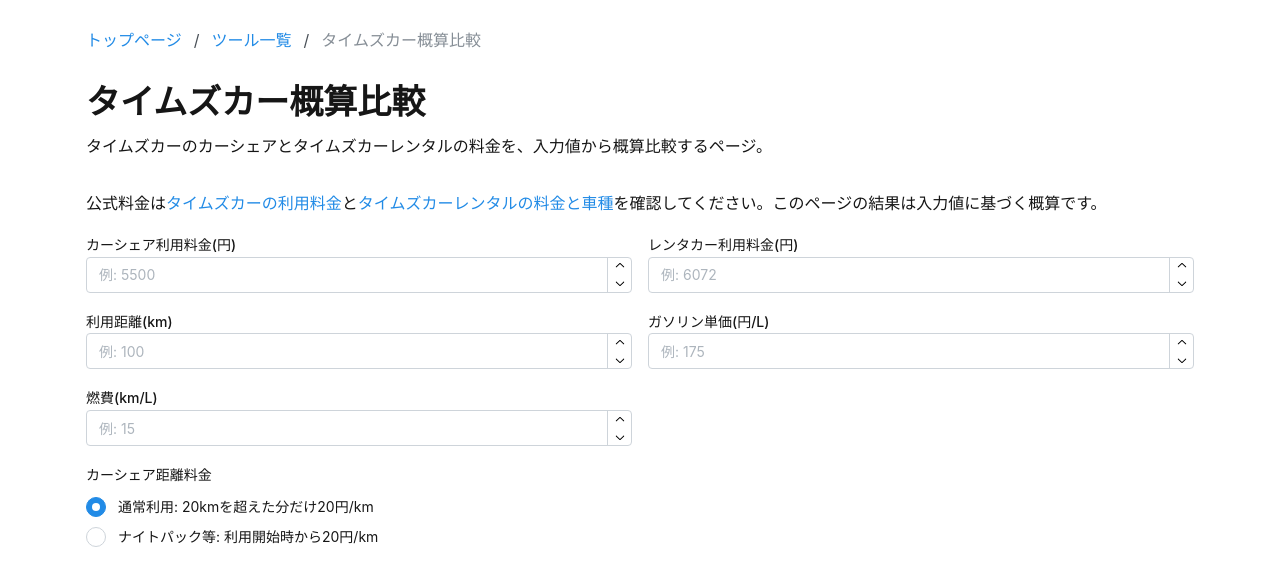
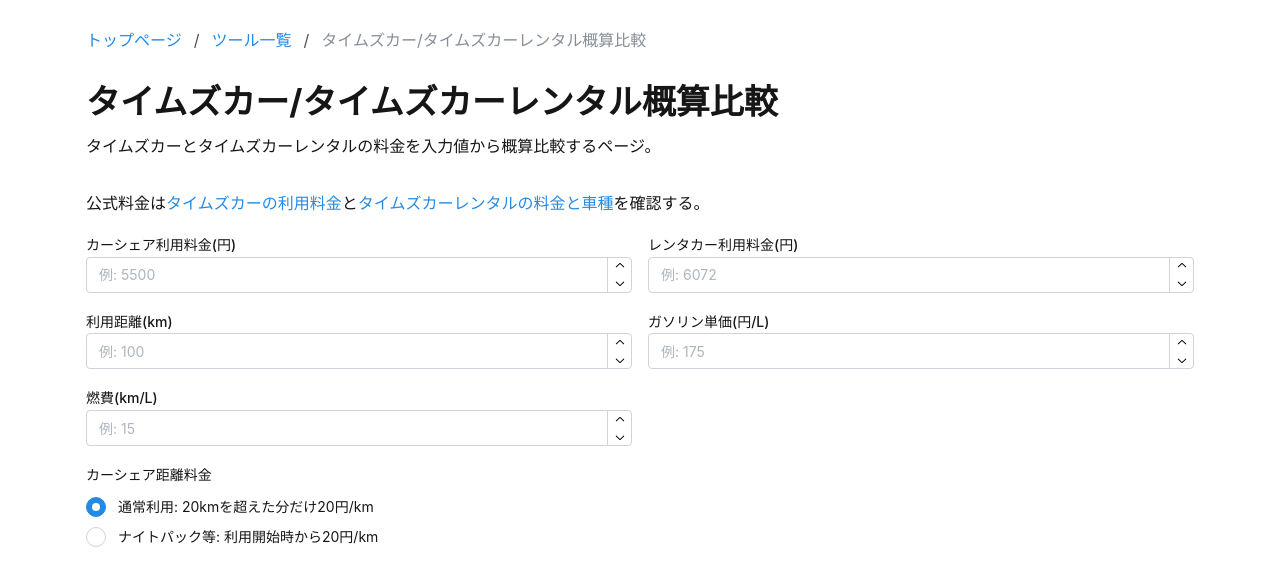
Before and after one commit to hiroxto/hiroxto.net, a Next.js app: page /tools/times-car-estimate-comparison in a window 1280 px wide. Shown: the top 586 px of the page. Built offline with nearby package versions, Linux system fonts and the light colour scheme.

Commit message:
feat: ページタイトルを修正

```diff
--- a/app/tools/page.tsx
+++ b/app/tools/page.tsx
@@ -10,7 +10,7 @@ const description = 'hiroxto.netで公開しているツール一覧';
 const tools = [
     {
         href: '/tools/times-car-estimate-comparison',
-        title: 'タイムズカー概算比較',
+        title: 'タイムズカー/タイムズカーレンタル概算比較',
     },
     {
         href: '/tools/japan-airport-search',
--- a/app/tools/times-car-estimate-comparison/page.tsx
+++ b/app/tools/times-car-estimate-comparison/page.tsx
@@ -2,9 +2,9 @@ import type { Metadata } from 'next';
 import { TimesCarEstimateComparisonPage } from '@/components/times-car-estimate-comparison/times-car-estimate-comparison-page';
 import { getRequestOrigin } from '@/lib/metadata/request-origin';
 
-const title = 'タイムズカー概算比較';
+const title = 'タイムズカー/タイムズカーレンタル概算比較';
 const description =
-    'タイムズカーのカーシェアとタイムズカーレンタルの料金を、利用料金・距離・燃費・ガソリン単価から概算比較できるページ。';
+    'タイムズカーとタイムズカーレンタルの料金を入力値から概算比較するページ。';
 
 export async function generateMetadata(): Promise<Metadata> {
     const requestOrigin = await getRequestOrigin();
--- a/components/times-car-estimate-comparison/times-car-estimate-comparison-page.tsx
+++ b/components/times-car-estimate-comparison/times-car-estimate-comparison-page.tsx
@@ -109,9 +109,9 @@ export function TimesCarEstimateComparisonPage() {
 
     return (
         <SiteSubpageFrame
-            items={[{ label: 'ツール一覧', href: '/tools' }, { label: 'タイムズカー概算比較' }]}
-            title="タイムズカー概算比較"
-            description="タイムズカーのカーシェアとタイムズカーレンタルの料金を、入力値から概算比較するページ。"
+            items={[{ label: 'ツール一覧', href: '/tools' }, { label: 'タイムズカー/タイムズカーレンタル概算比較' }]}
+            title="タイムズカー/タイムズカーレンタル概算比較"
+            description="タイムズカーとタイムズカーレンタルの料金を入力値から概算比較するページ。"
         >
             <Stack gap="xl">
                 <section>
@@ -125,7 +125,7 @@ export function TimesCarEstimateComparisonPage() {
                             <Anchor href="https://rental.timescar.jp/price/" target="_blank" rel="noreferrer">
                                 タイムズカーレンタルの料金と車種
                             </Anchor>
-                            を確認してください。このページの結果は入力値に基づく概算です。
+                            を確認する。
                         </Text>
 
                         <SimpleGrid cols={{ base: 1, sm: 2 }} spacing="md">
```
